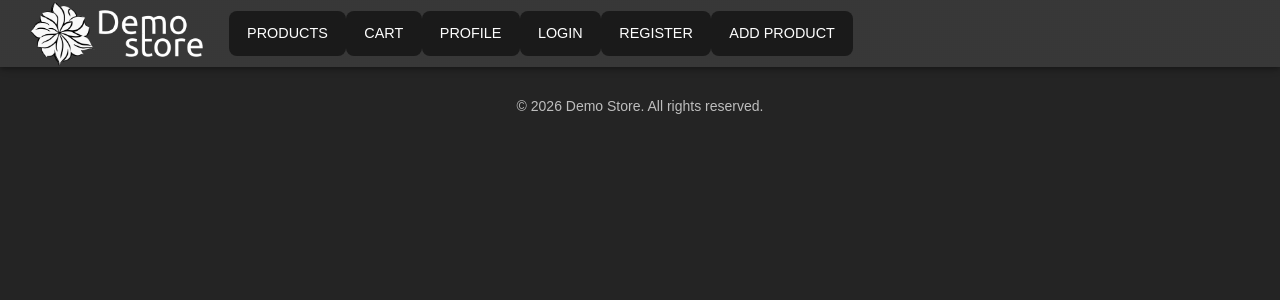
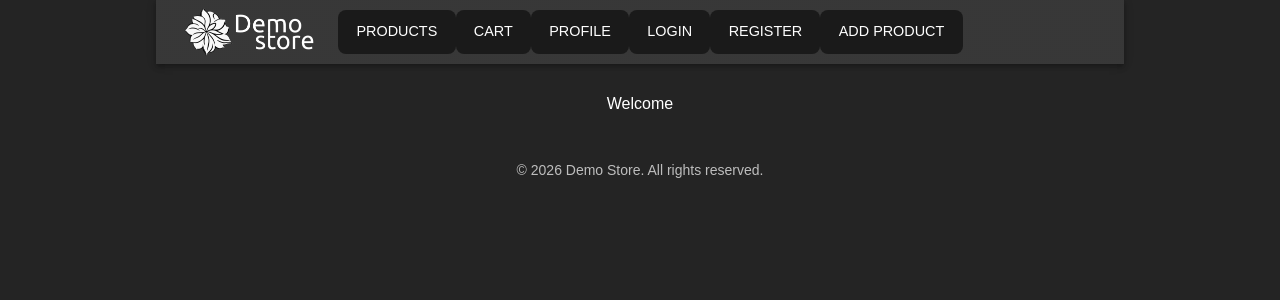
Before and after one commit to antonovmike/demo_store, a React (Vite) app in the folder client/: page / in a window 1280 px wide. Shown: the top 300 px of the page. Built offline with nearby package versions, Linux system fonts and the light colour scheme; no server answers.

Commit message:
[IMP] AppBar position changed to "sticky"

```diff
--- a/client/src/components/Layout.tsx
+++ b/client/src/components/Layout.tsx
@@ -15,7 +15,7 @@ import logo from "/images/logo-full.png";
 export default function Layout({ children }: { children: React.ReactNode }) {
   return (
     <>
-      <AppBar position="fixed">
+      <AppBar position="sticky">
         <Toolbar>
           <Link component={RouterLink} to="/" sx={{ width: "15%" }}>
             <CardMedia component="img" src={logo} />
```
